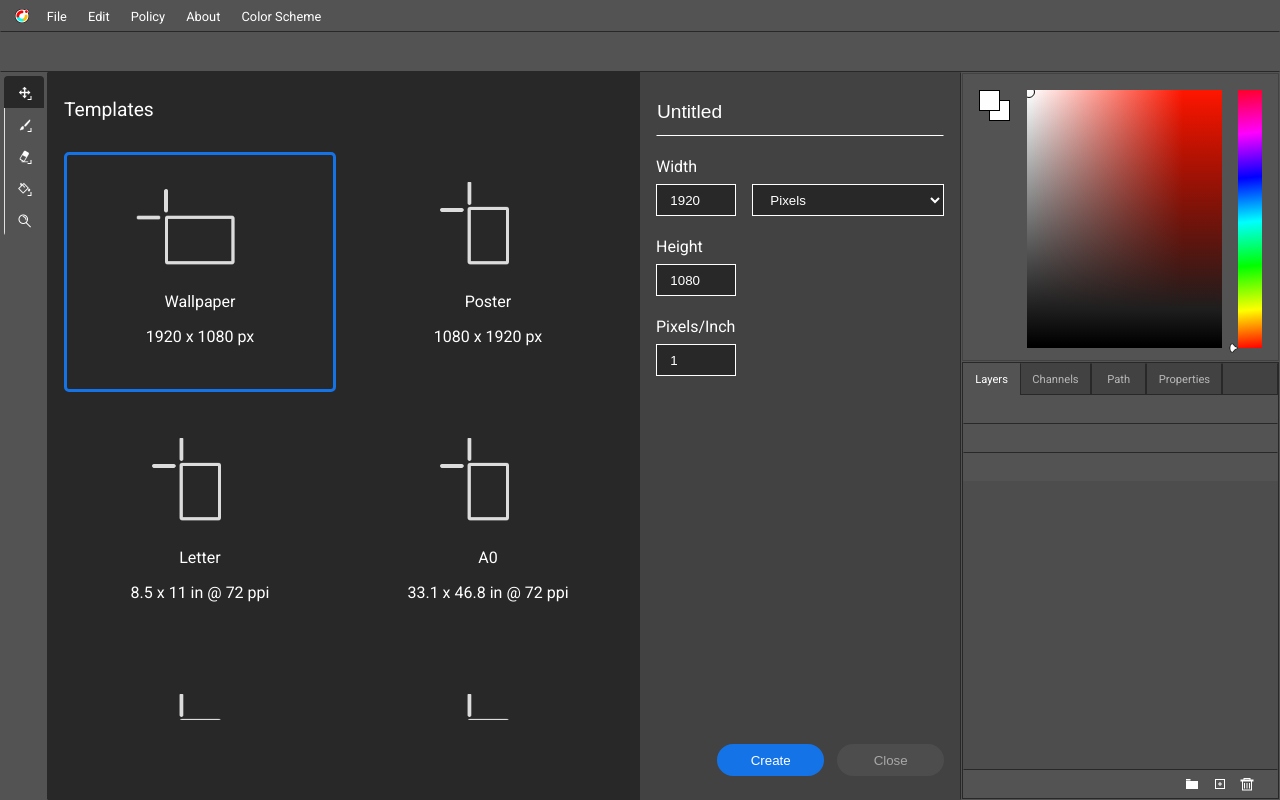
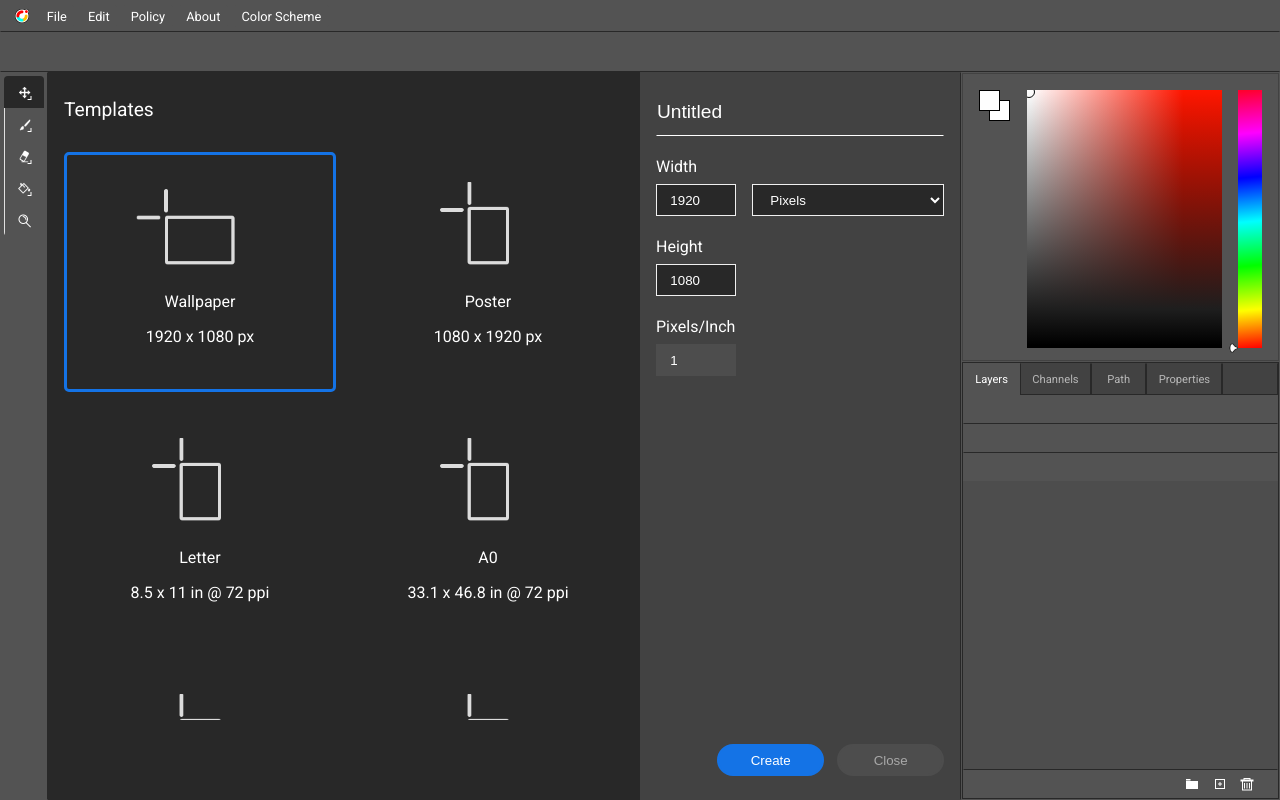
Before and after one commit to IamKingWaiMark/ArtPodOnline, an Angular app: page / in a window 1280 px wide. Built offline with nearby package versions, Linux system fonts and the light colour scheme.

Commit message:
Added Clamp on creating new document

```diff
--- a/src/app/tools/classes/pod-document.ts
+++ b/src/app/tools/classes/pod-document.ts
@@ -299,6 +299,31 @@ export class BrushAction extends LayerAction {
 
             utensil.stroke();
         }
+        var ctx = canvas.getContext("2d");
+/*ctx.beginPath();
+
+//polygon1--- usually the outside polygon, must be clockwise
+ctx.moveTo(0, 0);
+ctx.lineTo(200, 0);
+ctx.lineTo(200, 200);
+ctx.lineTo(0, 200);
+ctx.lineTo(0, 0);
+ctx.closePath();
+
+//polygon2 --- usually hole,must be counter-clockwise
+ctx.moveTo(10, 10);
+ctx.lineTo(10,100);
+ctx.lineTo(100, 100);
+ctx.lineTo(100, 10);
+ctx.lineTo(10, 10);
+ctx.closePath();
+
+//  add as many holes as you want
+ctx.fillStyle = "#FF0000";
+ctx.strokeStyle = "rgba(0.5,0.5,0.5,0.5)";
+ctx.lineWidth = 1;
+ctx.fill();
+ctx.stroke();*/
     }
 
     renderForFinal(canvas: HTMLCanvasElement, activeDocument: PodDocument) {
--- a/src/app/windows/new-pod-window/new-pod-window.component.html
+++ b/src/app/windows/new-pod-window/new-pod-window.component.html
@@ -14,8 +14,9 @@
         <div class="label"><span>Width</span></div>
         <span></span>
 
-        <input id="pod-window-width-input" class="dark-input" type="number" min="1" max="5000" value="1">
-        <select id="pod-window-metrics-select" class="dark-input" name="pod-window-metrics-select">
+        <input (change)="onMetricsClick()" id="pod-window-width-input" class="themed-input" type="number" min="1" max="maxDimensions" value="1">
+        <select id="pod-window-metrics-select" class="themed-input" name="pod-window-metrics-select"
+            (click)="onMetricsClick()">
             <option value="px">Pixels</option>
             <option value="in">Inches</option>
         </select>
@@ -23,12 +24,12 @@
         <div class="label"><span>Height</span></div>
         <span></span>
 
-        <input id="pod-window-height-input" class="dark-input" type="number" min="1" max="5000" value="1">
+        <input (change)="onMetricsClick()" id="pod-window-height-input" class="themed-input" type="number" min="1" max="maxDimensions" value="1">
         <span></span>
 
         <div class="label"><span>Pixels/Inch</span></div>
         <span></span>
-        <input id="pod-window-ppi-input" class="dark-input" type="number" min="1" max="5000" value="1">
+        <input [disabled]="shouldNotDisplayPPIInput()" (change)="onMetricsClick()" id="pod-window-ppi-input" class="themed-input" type="number" min="1" max="maxPPI" value="1">
     </div>
     <div id="pod-window-box-3">
 
--- a/src/app/windows/new-pod-window/new-pod-window.component.ts
+++ b/src/app/windows/new-pod-window/new-pod-window.component.ts
@@ -126,8 +126,13 @@ export class NewPodWindowComponent implements OnInit {
       name: "A10"
     })
   ];
-
+  private readonly MAX_PIXELS = 5000;
+  private readonly MAX_INCHES = 35;
+  private readonly MAX_PIXELS_PER_INCH = 300;
   selectedPresetIndex = 0;
+  maxDimensions = 5000;
+  maxPPI = this.MAX_PIXELS_PER_INCH;
+  selectedMetrics: PresetMetric = PresetMetric.PIXEL;
 
   constructor(@Inject(PLATFORM_ID) private platform: Object) { }
 
@@ -153,14 +158,13 @@ export class NewPodWindowComponent implements OnInit {
     let ppiInput = <HTMLInputElement>document.getElementById("pod-window-ppi-input");
     ppiInput.value = podPreset.ppi + "";
     let metricsSelect = <HTMLSelectElement>document.getElementById("pod-window-metrics-select");
-    metricsSelect.value = podPreset.type;
+    this.selectedMetrics = metricsSelect.value = podPreset.type;
   }
 
   getDocumentMetaData() {
     let widthInput = <HTMLInputElement>document.getElementById("pod-window-width-input");
     let heightInput = <HTMLInputElement>document.getElementById("pod-window-height-input");
     let ppiInput = <HTMLInputElement>document.getElementById("pod-window-ppi-input");
-    let metricsSelect = <HTMLSelectElement>document.getElementById("pod-window-metrics-select");
     let nameInout = <HTMLInputElement>document.getElementById("pod-window-title-input");
     let presetData = new PodPreset(
       {
@@ -168,7 +172,7 @@ export class NewPodWindowComponent implements OnInit {
         w: parseInt(widthInput.value),
         h: parseInt(heightInput.value),
         ppi: parseInt(ppiInput.value),
-        type: this.metricSelectValueToPresetMetric(metricsSelect.value),
+        type: this.selectedMetrics,
         name: null
       }
     );
@@ -207,6 +211,53 @@ export class NewPodWindowComponent implements OnInit {
     }
   }
 
+  onMetricsClick(){
+    let metricsSelector = <HTMLSelectElement> document.getElementById("pod-window-metrics-select");
+
+    if(!metricsSelector || metricsSelector.value.length < 0) return;
+    this.selectedMetrics = this.metricSelectValueToPresetMetric(metricsSelector.value);
+    switch(this.selectedMetrics) {
+      case PresetMetric.PIXEL:
+        this.maxPPI = 1;
+        this.maxDimensions = this.MAX_PIXELS;
+        this.clampPPIAndDimensionsForPixels();
+        break;
+      case PresetMetric.INCHES:
+        this.maxPPI = this.MAX_PIXELS_PER_INCH;
+        this.maxDimensions = this.MAX_INCHES;
+        this.clampPPIAndDimensionsForInches();
+        break;
+    }
+  }
+  clampPPIAndDimensionsForPixels() {
+    let widthInput = <HTMLInputElement> document.getElementById("pod-window-width-input");
+    let heightInput = <HTMLInputElement> document.getElementById("pod-window-height-input");
+    let ppiInput = <HTMLInputElement> document.getElementById("pod-window-ppi-input");
+    let w = parseInt(widthInput.value);
+    let h = parseInt(heightInput.value);
+    widthInput.value = w > this.MAX_PIXELS? this.MAX_PIXELS + "": w + "";
+    heightInput.value = h > this.MAX_PIXELS? this.MAX_PIXELS + "": h + "";
+    ppiInput.value = "1";
+
+  }
+  clampPPIAndDimensionsForInches() {
+    let widthInput = <HTMLInputElement> document.getElementById("pod-window-width-input");
+    let heightInput = <HTMLInputElement> document.getElementById("pod-window-height-input");
+    let ppiInput = <HTMLInputElement> document.getElementById("pod-window-ppi-input");
+    let w = parseInt(widthInput.value);
+    let h = parseInt(heightInput.value);
+    let ppi = parseInt(ppiInput.value);
+    widthInput.value = w > this.MAX_INCHES? this.MAX_INCHES + "": w + "";
+    heightInput.value = h > this.MAX_INCHES? this.MAX_INCHES + "": h + "";
+    ppiInput.value = ppi > this.MAX_PIXELS_PER_INCH? this.MAX_PIXELS_PER_INCH + "": ppi + "";
+
+  }
+
+  shouldNotDisplayPPIInput(){
+    return this.selectedMetrics == PresetMetric.PIXEL;
+  }
+
+
 }
 
 
--- a/src/styles.css
+++ b/src/styles.css
@@ -14,6 +14,8 @@ html, body {
     --primary-color-accent: #424242;
     --primary-color-accent-1: #4d4d4d;
     --primary-color-dark: #282828;
+    --themed-input-border: #f0f0f0;
+    --themed-text-color: white;
     --disabled-color: #4d4d4d;
     --primary-context-menu-bg: #f0f0f0;
     --app-fade-text: #b8b8b8;
@@ -27,6 +29,8 @@ html, body {
     --primary-color-accent: #424242;
     --primary-color-accent-1: #4d4d4d;
     --primary-color-dark: #282828;
+    --themed-input-border: #f0f0f0;
+    --themed-text-color: white;
     --disabled-color: #4d4d4d;
     --primary-context-menu-bg: #f0f0f0;
     --app-fade-text: #b8b8b8;
@@ -40,6 +44,8 @@ html, body {
     --primary-color-accent: #bdbdbd;
     --primary-color-accent-1: #a5a5a5;
     --primary-color-dark: #e9e9e9;
+    --themed-input-border: #f0f0f0;
+    --themed-text-color: white;
     --disabled-color: #4d4d4d;
     --primary-context-menu-bg: #f0f0f0;
     --app-fade-text: #b8b8b8;
@@ -90,11 +96,16 @@ button {
 
 
 
-.dark-input {
-    border: 1px solid white;
+.themed-input {
+    border: 1px solid var(--themed-input-border);
     background-color: var(--primary-color-dark);
-    color: white;
+    color: var(--themed-text-color);
     outline: none;
+}
+
+.themed-input:disabled {
+    background-color: var(--disabled-color);
+    border-color: var(--disabled-color);
 }
 
 
```
